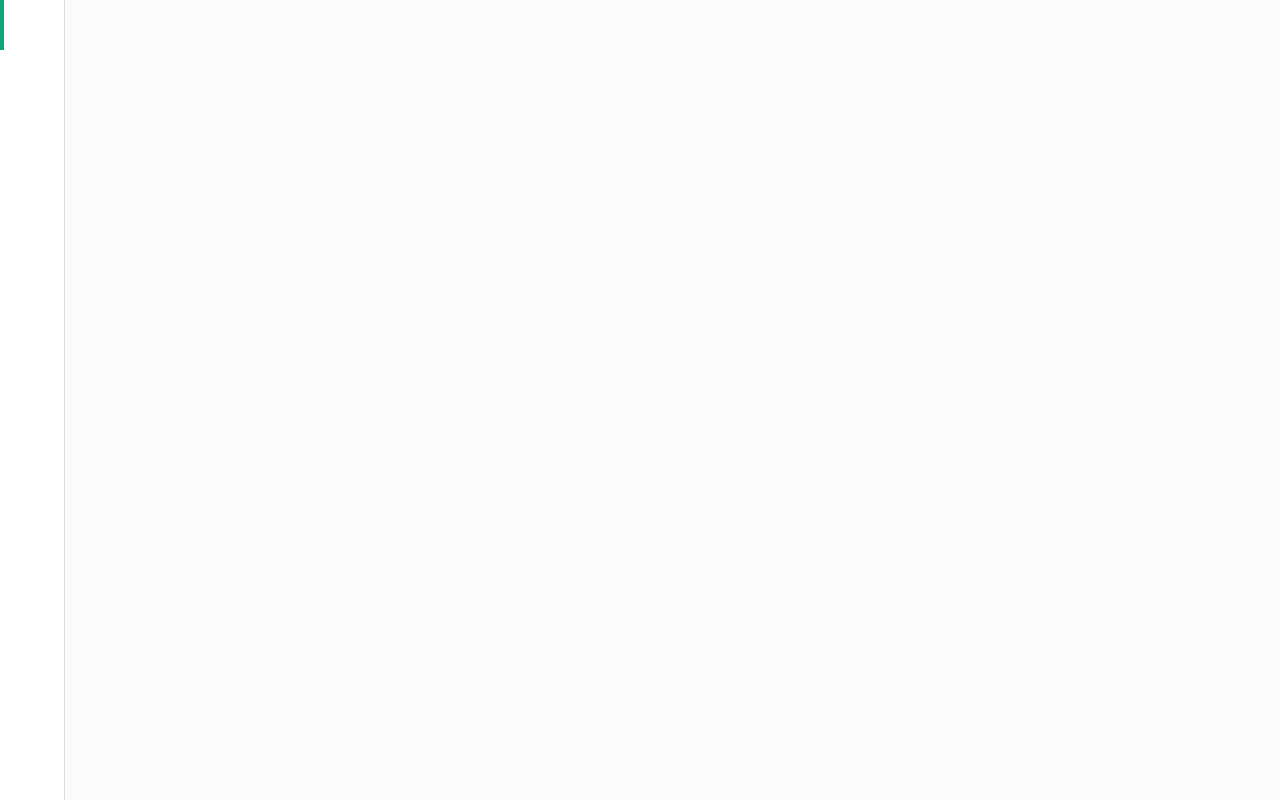
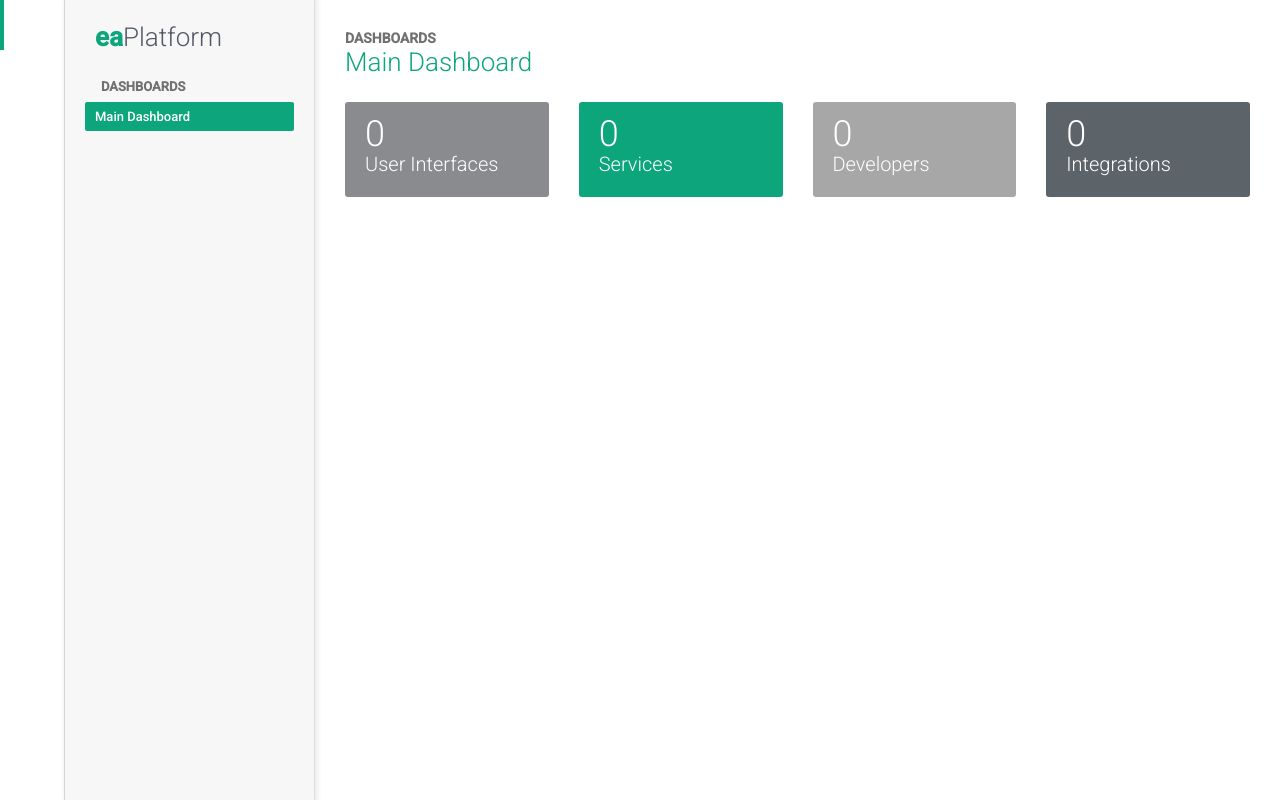
Before and after one commit to tdbrian/eaplatform-2, a Vue app in the folder webapp/: page /#/dashboard/main in a window 1280 px wide. Before the commit this address led to /#/browser-apps/apps-list. Built offline with nearby package versions, Linux system fonts and the light colour scheme.

Commit message:
Add browser apps

```diff
--- /dev/null
+++ b/webapp/src/components/browser-apps/BrowserApps.vue
@@ -0,0 +1,15 @@
+<template>
+  <div>
+    <browser-apps-sidebar/>
+    <router-view/>
+  </div>
+</template>
+
+<script>
+import BrowserAppsSidebar from './BrowserAppsSidebar'
+export default {
+  components: {
+    BrowserAppsSidebar
+  }
+}
+</script>
--- /dev/null
+++ b/webapp/src/components/browser-apps/BrowserAppsList.vue
@@ -0,0 +1,19 @@
+<template>
+  <section class="page">
+
+    <header class="default-padding">
+      <div class="title">
+        <h3>Browser Apps</h3>
+        <h1>Apps List</h1>
+      </div>
+    </header>
+
+    <hr>
+
+  </section>
+</template>
+
+<script>
+export default {
+}
+</script>
--- /dev/null
+++ b/webapp/src/components/browser-apps/BrowserAppsSidebar.vue
@@ -0,0 +1,23 @@
+<template>
+  <div class="section-nav">
+    <logo/>
+    <div class="header">
+      <i class="zmdi zmdi-desktop-windows"></i>
+      Browser Apps
+    </div>
+    <router-link to="/browser-apps/list">Apps List</router-link>
+    <div class="header">
+      <i class="zmdi zmdi-pin-assistant"></i>
+      Pinned Apps
+    </div>
+    <router-link to="/browser-apps/customer-billing-area">Customer Billing Area</router-link>
+    <router-link to="/browser-apps/customer-billing-area">Parter Portal</router-link>
+  </div>
+</template>
+
+<script>
+import Logo from '../layout/Logo'
+export default {
+  components: { Logo }
+}
+</script>
--- a/webapp/src/components/dashboards/MainDashboard.vue
+++ b/webapp/src/components/dashboards/MainDashboard.vue
@@ -1,7 +1,7 @@
 <template>
-  <section class="page">
+  <section class="page default-padding">
 
-    <header>
+    <header class="mb-3">
       <div class="title">
         <h3>Dashboards</h3>
         <h1>Main Dashboard</h1>
--- a/webapp/src/components/layout/Logo.vue
+++ b/webapp/src/components/layout/Logo.vue
@@ -1,6 +1,6 @@
 <template>
   <div>
-    <span>E<span class="a-color">A</span><span class="inner">Platform</span></span>
+    <span>e<span class="a-color">a</span><span class="inner">Platform</span></span>
   </div>
 </template>
 
--- a/webapp/src/components/layout/MainSidebar.vue
+++ b/webapp/src/components/layout/MainSidebar.vue
@@ -1,11 +1,11 @@
 <template>
   <nav>
-    <a href="#" class="active" title="Dashboards">
+    <router-link to="/dashboard/main" title="Dashboards">
       <i class="zmdi zmdi-view-dashboard"></i>
-    </a>
-    <a href="#" title="User Interfaces">
-      <i class="zmdi zmdi-apps"></i>
-    </a>
+    </router-link>
+    <router-link to="/browser-apps/list" title="Browser App">
+      <i class="zmdi zmdi-desktop-windows"></i>
+    </router-link>
     <a href="#" title="Services">
       <i class="zmdi zmdi-rss"></i>
     </a>
--- a/webapp/src/styles/_overrides.scss
+++ b/webapp/src/styles/_overrides.scss
@@ -3,7 +3,7 @@
 html,
 body {
 	font-family: 'Roboto', sans-serif;
-	background-color: #fbfbfb;
+	// background-color: #fbfbfb;
 }
 
 body {
--- a/webapp/src/styles/_page.scss
+++ b/webapp/src/styles/_page.scss
@@ -2,10 +2,13 @@
 
 $margin: 30px;
 
+.default-padding {
+  margin-left: $margin;
+  margin-right: $margin;
+}
+
 .page {
-	margin: $margin;
-	margin-left: $margin;
-	margin-top: $margin + 5px;
+	margin-top: $margin;
 	color: $font-color;
 	font-size: 14px;
 	min-height: 300px;
@@ -19,7 +22,6 @@ $margin: 30px;
 		h1 {
 			font-size: 26px;
 			color: $primary-color;
-			margin-bottom: 20px;
 		}
 		h3 {
 			font-size: 14px;
--- a/webapp/src/styles/_variables.scss
+++ b/webapp/src/styles/_variables.scss
@@ -1,6 +1,6 @@
 // Primary colors
 $primary-color: #0ca57c;
-$section-nav-background: #fff;
+$section-nav-background: #f7f7f7;
 $font-color: #717171;
 $border-color: #dedede;
 
```
Also changed, not shown: webapp/src/components/applications/Application.vue (deleted, +0 -9 lines), webapp/src/components/applications/ApplicationsSidebar.vue (deleted, +0 -11 lines), webapp/src/router.js (+7 -0 lines).
